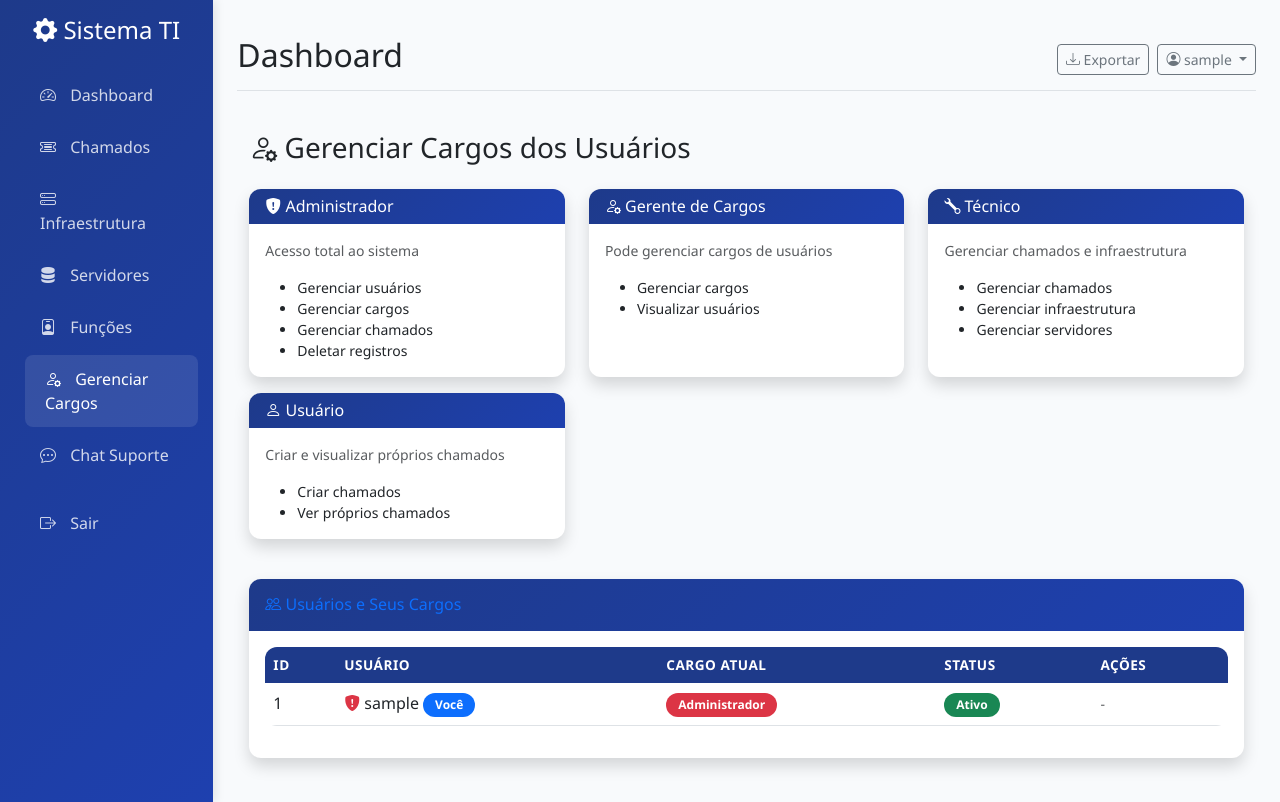
After one commit to EryckKawan/Site-chamados, a Flask app: page /gerenciar-cargos in a window 1280 px wide. The commit adds this page. Run offline with Flask 3, Linux system fonts and the light colour scheme; the visitor is signed in with stand-in values (Sample User, id 1); data comes from the database, SQL or seed files in the repository; parts of the project's set-up code (start-up, migrations or seed data) failed here and were passed over.

Commit message:
feat: Sistema completo de gerenciamento de cargos e correções gerais
- Adicionado sistema de gerenciamento de cargos (admin pode alterar cargos de usuários)
- Criado template gerenciar_cargos.html com interface moderna
- Adicionados 4 cargos: admin, role_manager, tech, user
- Corrigido erro 'sqlite3.Row object has no attribute converter_para_unidade'
- Implementado conversão automática de unidades (MB, GB, TB) para servidores
- Adicionados métodos espaco_total_em(), espaco_usado_em(), espaco_livre_em()
- Criado GUIA_SERVIDORES.md com exemplos de conversão de unidades
- Removida coluna email da tabela users (com backup automático)
- Atualizado modelo User para não usar email
- Corrigido decorator admin_required em funcao_routes.py
- Adicionadas rotas de exclusão para chamados e infraestrutura
- Melhorados dropdowns de conversão com IDs únicos e aria-labels
- Atualizado usuário admin para Exponencial/1234
- Criado template funcoes.html (estava vazio)
- Adicionado menu Gerenciar Cargos no sidebar
- Melhorada interface de servidores com botões coloridos de conversão
- Corrigidos templates para exibir unidades de medida corretamente
- Adicionados modais de confirmação para exclusões
- Documentação atualizada no README.md

```diff
--- a/app.py
+++ b/app.py
@@ -6,7 +6,6 @@ import os
 import math
 from routes.servidor_routes import servidor_bp
 from routes.funcao_routes import funcao_bp
-from routes.role_routes import role_bp
 
 app = Flask(__name__)
 app.config['SECRET_KEY'] = 'sua-chave-secreta-aqui'
@@ -14,7 +13,6 @@ app.config['SECRET_KEY'] = 'sua-chave-secreta-aqui'
 # Registrando blueprints
 app.register_blueprint(servidor_bp)
 app.register_blueprint(funcao_bp)
-app.register_blueprint(role_bp)
 
 class Pagination:
     """Simple pagination class to mimic Flask-SQLAlchemy pagination"""
@@ -1368,6 +1366,90 @@ def chat_api():
 
     return jsonify({'response': 'Não encontrei uma resposta automática para sua pergunta. Um técnico entrará em contato em breve.'})
 
+# ==========================================
+# GERENCIAMENTO DE CARGOS
+# ==========================================
+
+# Definição dos cargos e suas permissões
+ROLES_CONFIG = {
+    'admin': {
+        'label': 'Administrador',
+        'description': 'Acesso total ao sistema',
+        'permissions': ['Gerenciar usuários', 'Gerenciar cargos', 'Gerenciar chamados', 'Deletar registros'],
+        'color': 'danger',
+        'icon': 'bi-shield-fill-exclamation'
+    },
+    'role_manager': {
+        'label': 'Gerente de Cargos',
+        'description': 'Pode gerenciar cargos de usuários',
+        'permissions': ['Gerenciar cargos', 'Visualizar usuários'],
+        'color': 'primary',
+        'icon': 'bi-person-gear'
+    },
+    'tech': {
+        'label': 'Técnico',
+        'description': 'Gerenciar chamados e infraestrutura',
+        'permissions': ['Gerenciar chamados', 'Gerenciar infraestrutura', 'Gerenciar servidores'],
+        'color': 'info',
+        'icon': 'bi-wrench'
+    },
+    'user': {
+        'label': 'Usuário',
+        'description': 'Criar e visualizar próprios chamados',
+        'permissions': ['Criar chamados', 'Ver próprios chamados'],
+        'color': 'secondary',
+        'icon': 'bi-person'
+    }
+}
+
+@app.route('/gerenciar-cargos')
+@login_required
+def gerenciar_cargos():
+    """Página para gerenciar cargos"""
+    if session.get('role') != 'admin':
+        flash('Apenas administradores podem gerenciar cargos!', 'danger')
+        return redirect(url_for('dashboard'))
+
+    conn = get_db_connection()
+    usuarios = conn.execute('SELECT * FROM users ORDER BY username').fetchall()
+    conn.close()
+
+    return render_template('gerenciar_cargos.html', usuarios=usuarios, roles=ROLES_CONFIG)
+
+@app.route('/alterar-cargo/<int:user_id>', methods=['POST'])
+@login_required
+def alterar_cargo(user_id):
+    """Altera o cargo de um usuário"""
+    if session.get('role') != 'admin':
+        flash('Apenas administradores podem alterar cargos!', 'danger')
+        return redirect(url_for('dashboard'))
+
+    novo_cargo = request.form.get('cargo')
+
+    if novo_cargo not in ROLES_CONFIG:
+        flash('Cargo inválido!', 'danger')
+        return redirect(url_for('gerenciar_cargos'))
+
+    if user_id == session.get('user_id'):
+        flash('Você não pode alterar seu próprio cargo!', 'warning')
+        return redirect(url_for('gerenciar_cargos'))
+
+    conn = get_db_connection()
+    user = conn.execute('SELECT * FROM users WHERE id = ?', (user_id,)).fetchone()
+
+    if not user:
+        flash('Usuário não encontrado!', 'danger')
+        conn.close()
+        return redirect(url_for('gerenciar_cargos'))
+
+    cargo_antigo = user['role']
+    conn.execute('UPDATE users SET role = ? WHERE id = ?', (novo_cargo, user_id))
+    conn.commit()
+    conn.close()
+
+    flash(f'Cargo de {user["username"]} alterado de "{ROLES_CONFIG.get(cargo_antigo, {}).get("label", cargo_antigo)}" para "{ROLES_CONFIG[novo_cargo]["label"]}"!', 'success')
+    return redirect(url_for('gerenciar_cargos'))
+
 if __name__ == '__main__':
     init_db()
     print("🚀 Sistema de Chamados TI iniciado!")
--- a/routes/funcao_routes.py
+++ b/routes/funcao_routes.py
@@ -31,8 +31,8 @@ def admin_required(f):
         user = conn.execute('SELECT * FROM users WHERE id = ?', (session['user_id'],)).fetchone()
         conn.close()
 
-        # Verificar se o usuário é administrador ou tem nível de acesso 5 (Diretor)
-        if not (user['is_admin'] == 1 or user['funcao_id'] == 1):  # 1 = Diretor (nível mais alto)
+        # Verificar se o usuário é administrador ou tem função de Diretor
+        if not (user['role'] == 'admin' or user['funcao_id'] == 1):  # 1 = Diretor (nível mais alto)
             flash('Você não tem permissão para acessar esta página.', 'danger')
             return redirect(url_for('dashboard'))
 
--- a/templates/base.html
+++ b/templates/base.html
@@ -248,8 +248,8 @@
                             </a>
                         </li>
                         <li class="nav-item">
-                            <a class="nav-link {% if request.endpoint.startswith('role') %}active{% endif %}"
-                               href="{{ url_for('role.index') }}">
+                            <a class="nav-link {% if request.endpoint == 'gerenciar_cargos' %}active{% endif %}"
+                               href="{{ url_for('gerenciar_cargos') }}">
                                 <i class="bi bi-person-gear"></i>
                                 Gerenciar Cargos
                             </a>
--- /dev/null
+++ b/templates/gerenciar_cargos.html
@@ -0,0 +1,155 @@
+{% extends 'base.html' %}
+
+{% block title %}Gerenciar Cargos{% endblock %}
+
+{% block content %}
+<div class="container-fluid py-4">
+    <div class="d-flex justify-content-between align-items-center mb-4">
+        <h1 class="h3 mb-0 text-gray-800">
+            <i class="bi bi-person-gear"></i> Gerenciar Cargos dos Usuários
+        </h1>
+    </div>
+
+    {% include 'includes/flash_messages.html' %}
+
+    <!-- Cards de Informação dos Cargos -->
+    <div class="row mb-4">
+        {% for role_key, role_info in roles.items() %}
+        <div class="col-md-4 mb-3">
+            <div class="card shadow h-100 border-{{ role_info.color }}">
+                <div class="card-header bg-{{ role_info.color }} text-white">
+                    <h6 class="m-0">
+                        <i class="{{ role_info.icon }}"></i> {{ role_info.label }}
+                    </h6>
+                </div>
+                <div class="card-body">
+                    <p class="small text-muted">{{ role_info.description }}</p>
+                    <ul class="small mb-0">
+                        {% for perm in role_info.permissions %}
+                        <li>{{ perm }}</li>
+                        {% endfor %}
+                    </ul>
+                </div>
+            </div>
+        </div>
+        {% endfor %}
+    </div>
+
+    <!-- Lista de Usuários -->
+    <div class="row">
+        <div class="col-12">
+            <div class="card shadow">
+                <div class="card-header py-3">
+                    <h6 class="m-0 font-weight-bold text-primary">
+                        <i class="bi bi-people"></i> Usuários e Seus Cargos
+                    </h6>
+                </div>
+                <div class="card-body">
+                    <div class="table-responsive">
+                        <table class="table table-hover">
+                            <thead class="table-light">
+                                <tr>
+                                    <th>ID</th>
+                                    <th>Usuário</th>
+                                    <th>Cargo Atual</th>
+                                    <th>Status</th>
+                                    <th>Ações</th>
+                                </tr>
+                            </thead>
+                            <tbody>
+                                {% for usuario in usuarios %}
+                                <tr>
+                                    <td>{{ usuario.id }}</td>
+                                    <td>
+                                        {% if usuario.role in roles %}
+                                        <i class="{{ roles[usuario.role].icon }} text-{{ roles[usuario.role].color }}"></i>
+                                        {% else %}
+                                        <i class="bi bi-person text-secondary"></i>
+                                        {% endif %}
+                                        {{ usuario.username }}
+                                        {% if usuario.id == session.user_id %}
+                                        <span class="badge bg-primary">Você</span>
+                                        {% endif %}
+                                    </td>
+                                    <td>
+                                        {% if usuario.role in roles %}
+                                        <span class="badge bg-{{ roles[usuario.role].color }}">
+                                            {{ roles[usuario.role].label }}
+                                        </span>
+                                        {% else %}
+                                        <span class="badge bg-secondary">{{ usuario.role }}</span>
+                                        {% endif %}
+                                    </td>
+                                    <td>
+                                        {% if usuario.is_active %}
+                                        <span class="badge bg-success">Ativo</span>
+                                        {% else %}
+                                        <span class="badge bg-secondary">Inativo</span>
+                                        {% endif %}
+                                    </td>
+                                    <td>
+                                        {% if usuario.id != session.user_id %}
+                                        <button type="button" class="btn btn-sm btn-primary"
+                                                data-bs-toggle="modal"
+                                                data-bs-target="#alterarCargoModal{{ usuario.id }}">
+                                            <i class="bi bi-pencil"></i> Alterar Cargo
+                                        </button>
+                                        {% else %}
+                                        <span class="text-muted small">-</span>
+                                        {% endif %}
+                                    </td>
+                                </tr>
+
+                                <!-- Modal para alterar cargo -->
+                                <div class="modal fade" id="alterarCargoModal{{ usuario.id }}" tabindex="-1" aria-hidden="true">
+                                    <div class="modal-dialog">
+                                        <div class="modal-content">
+                                            <div class="modal-header">
+                                                <h5 class="modal-title">Alterar Cargo de {{ usuario.username }}</h5>
+                                                <button type="button" class="btn-close" data-bs-dismiss="modal"></button>
+                                            </div>
+                                            <form method="POST" action="{{ url_for('alterar_cargo', user_id=usuario.id) }}">
+                                                <div class="modal-body">
+                                                    <div class="alert alert-info">
+                                                        <strong>Cargo atual:</strong>
+                                                        <span class="badge bg-{{ roles[usuario.role].color }}">
+                                                            {{ roles[usuario.role].label }}
+                                                        </span>
+                                                    </div>
+
+                                                    <div class="mb-3">
+                                                        <label for="cargo{{ usuario.id }}" class="form-label">Novo Cargo:</label>
+                                                        <select class="form-select" name="cargo" id="cargo{{ usuario.id }}" required>
+                                                            {% for role_key, role_info in roles.items() %}
+                                                            <option value="{{ role_key }}" {% if role_key == usuario.role %}selected{% endif %}>
+                                                                {{ role_info.label }} - {{ role_info.description }}
+                                                            </option>
+                                                            {% endfor %}
+                                                        </select>
+                                                    </div>
+
+                                                    <div class="alert alert-warning">
+                                                        <i class="bi bi-exclamation-triangle"></i>
+                                                        <strong>Atenção:</strong> Alterar o cargo afeta imediatamente as permissões do usuário.
+                                                    </div>
+                                                </div>
+                                                <div class="modal-footer">
+                                                    <button type="button" class="btn btn-secondary" data-bs-dismiss="modal">Cancelar</button>
+                                                    <button type="submit" class="btn btn-primary">
+                                                        <i class="bi bi-check-circle"></i> Salvar Alteração
+                                                    </button>
+                                                </div>
+                                            </form>
+                                        </div>
+                                    </div>
+                                </div>
+                                {% endfor %}
+                            </tbody>
+                        </table>
+                    </div>
+                </div>
+            </div>
+        </div>
+    </div>
+</div>
+{% endblock %}
```
Also changed, not shown: templates/funcoes.html (+138 -0 lines).
